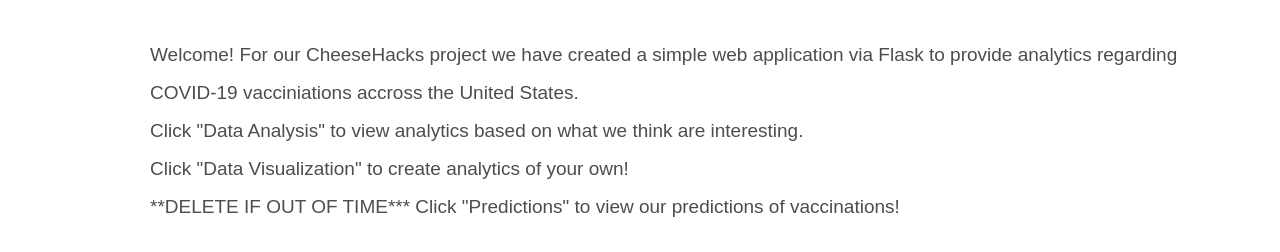
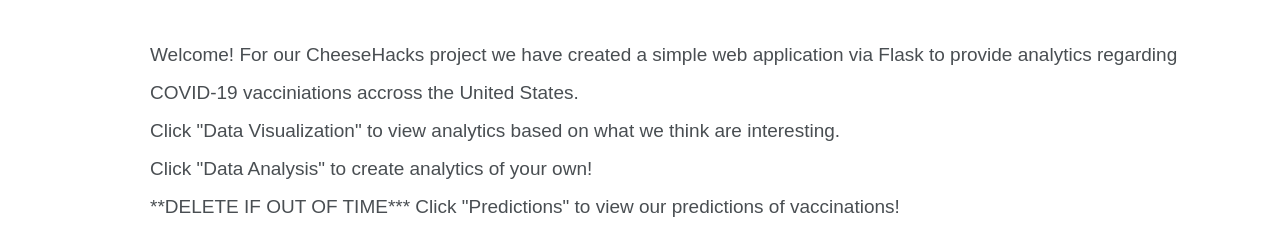
Before and after one commit to CheeseHack/cheeseHack_datavisualization, a plain HTML site: page index.html in a window 1280 px wide. Shown: the part 166-418 px from the top of the page. Drawn offline with Linux system fonts and the light colour scheme; a script that the page names is missing.

Commit message:
modified index.html

```diff
--- a/index.html
+++ b/index.html
@@ -34,8 +34,9 @@
             <div class="textbox">
                 <p class="text-intro">Overview</p>
                 <p>Welcome! For our CheeseHacks project we have created a simple web application via Flask to provide analytics
-                    regarding COVID-19 vacciniations accross the United States.<br>Click "Data Analysis" to view analytics based on what
-                    we think are interesting.<br>Click "Data Visualization" to create analytics of your own!<br>
+                    regarding COVID-19 vacciniations accross the United States.<br>
+                    Click "Data Visualization" to view analytics based on what we think are interesting.<br>
+                    Click "Data Analysis" to create analytics of your own!<br>
                     **DELETE IF OUT OF TIME*** Click "Predictions" to view our predictions of vaccinations!
                 </p>
             </div>
```
